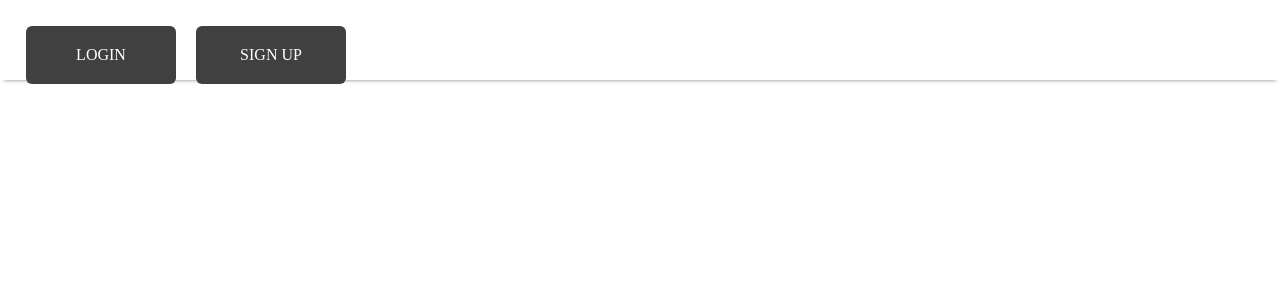
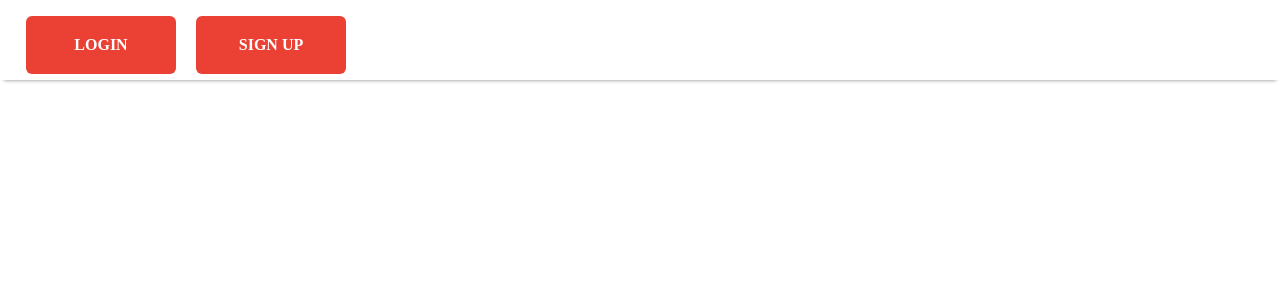
Before and after one commit to dw44/job-application-tracker, a React (Create React App) app in the folder client/: page / in a window 1280 px wide. Shown: the top 300 px of the page. Built offline with nearby package versions, Linux system fonts and the light colour scheme.

Commit message:
styled header buttons

```diff
--- a/client/src/components/LandingPage.jsx
+++ b/client/src/components/LandingPage.jsx
@@ -18,7 +18,7 @@ const LandingPageNav = styled.nav`
 `;
 
 const SignupButtonContainer = styled.div`
-  margin: 10px;
+  margin: 0 10px;
   display: inline-block;
   width: 150px;
 `;
@@ -27,9 +27,9 @@ const SignupButtonLink = styled.a`
   width: 100%;
   text-align: center;
   border: none;
-  background: #404040;
+  background: #eb4034;
   color: #ffffff !important;
-  font-weight: 100;
+  font-weight: bold;
   padding: 20px;
   text-transform: uppercase;
   border-radius: 6px;
@@ -37,7 +37,7 @@ const SignupButtonLink = styled.a`
   cursor: pointer;
   transition: all 0.3s ease 0s;
   &:hover {
-    color: #404040 !important;
+    color: #eb4034 !important;
     font-weight: 700 !important;
     letter-spacing: 3px;
     background: none;
```
